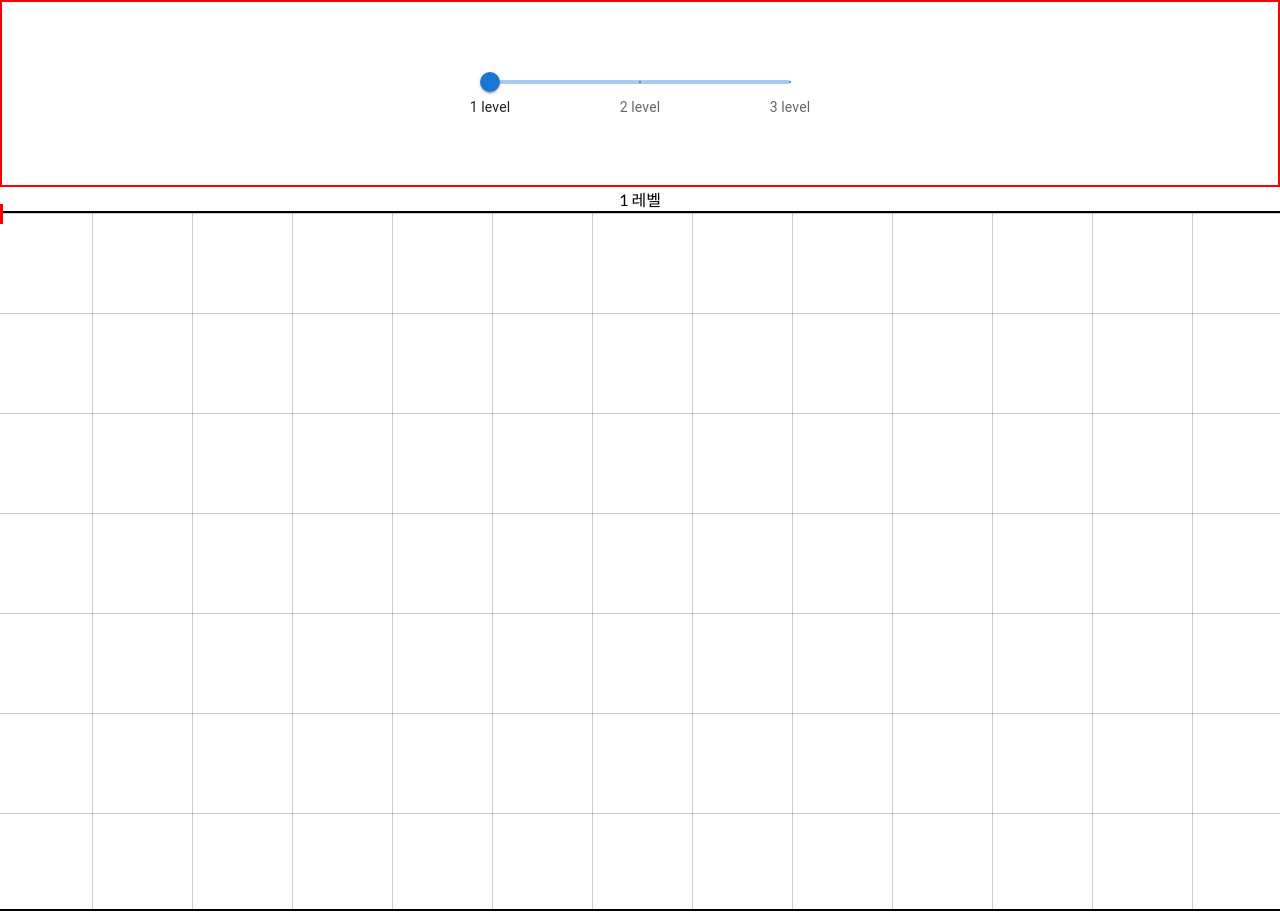
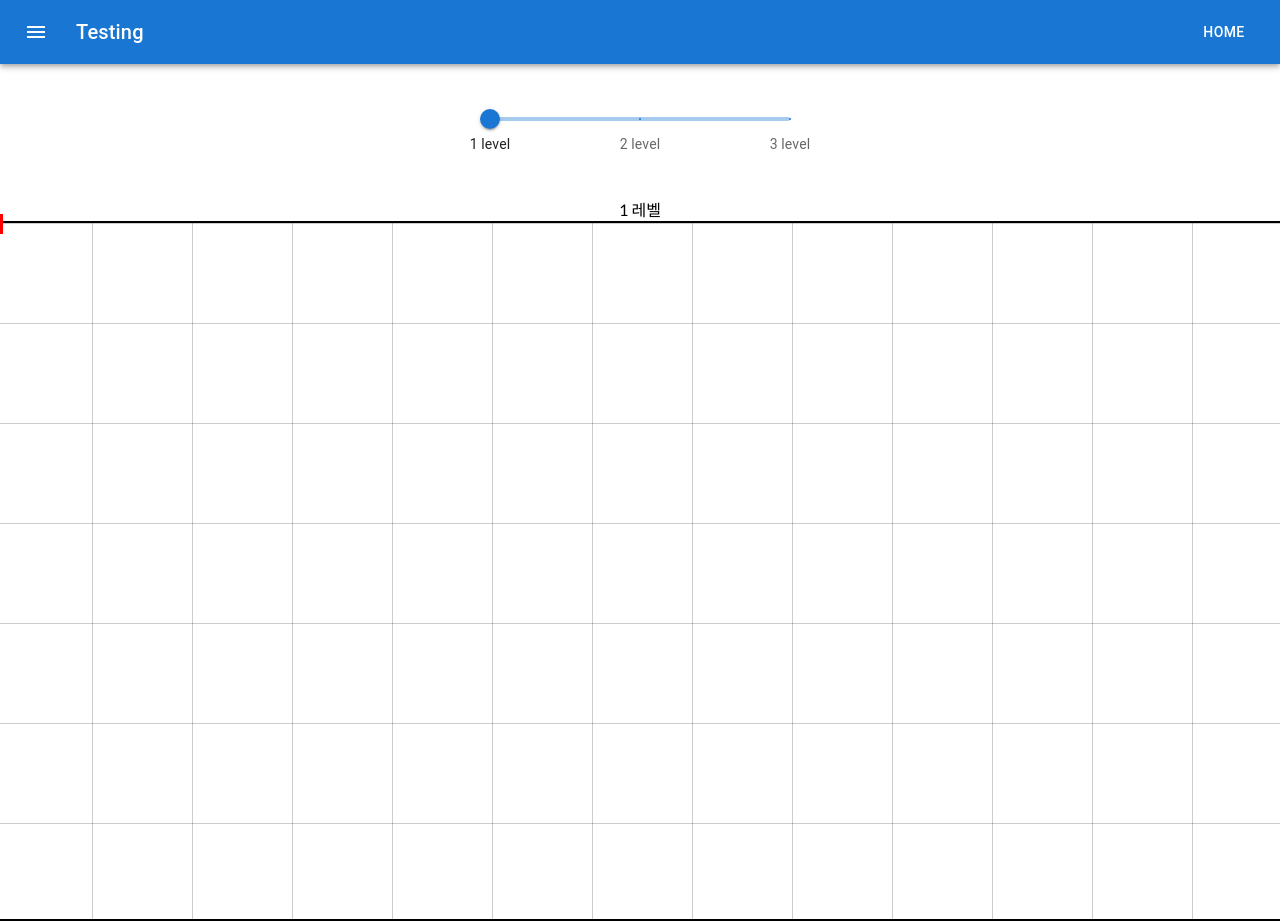
Before and after one commit to ejPark43/capstone2-practice, a React (Create React App) app: page /gridLevel in a window 1280 px wide. Built offline with nearby package versions, Linux system fonts and the light colour scheme.

Commit message:
chore: 각 페이지에 Appbar 추가 및 홈 이동 라우팅 설정

```diff
--- a/src/ChessboardPage/components/Chessboard.tsx
+++ b/src/ChessboardPage/components/Chessboard.tsx
@@ -2,6 +2,7 @@
 import React, { JSX, useEffect, useRef, useState } from "react";
 import Tile from "./Tile/Tile.tsx";
 import styled from "styled-components";
+import ButtonAppBar from "../../SidePanelPage/components/ButtonAppBar.tsx";
 
 const verticalAxis = [1, 2, 3, 4, 5, 6, 7, 8];
 const horizontalAxis = ["a", "b", "c", "d", "e", "f", "g", "h"];
@@ -138,6 +139,8 @@ export default function Chessboard() {
   }
 
   return (
+    <>
+      <ButtonAppBar />
       <Container>
         <ChessboardBase
           onMouseMove={(e) => movePiece(e)}
@@ -149,6 +152,7 @@ export default function Chessboard() {
           {board}
         </ChessboardBase>
       </Container>
+    </>
   );
 }
 
--- a/src/GridLevelPage/GridLevelPage.tsx
+++ b/src/GridLevelPage/GridLevelPage.tsx
@@ -2,11 +2,13 @@ import React, { useState } from "react";
 import DiscreteSlider from "./components/DescreteSlider.tsx";
 import styled from "styled-components";
 import GridBoard from "./components/GridBoard.tsx";
+import ButtonAppBar from "../SidePanelPage/components/ButtonAppBar.tsx";
 
 function GridLevelPage() {
   const [value, setValue] = useState(1); // 부모에서 상태 관리
   return (
     <div>
+      <ButtonAppBar />
       <SliderBar>
         <DiscreteSlider setValue={setValue} />
       </SliderBar>
@@ -20,6 +22,6 @@ export default GridLevelPage;
 const SliderBar = styled.div`
   display: flex;
   justify-content: center;
-  padding: 65px;
-  border: 2px solid red;
+  padding: 40px;
+  /* border: 2px solid red; */
 `;
--- a/src/SidePanelPage/components/ButtonAppBar.tsx
+++ b/src/SidePanelPage/components/ButtonAppBar.tsx
@@ -18,13 +18,16 @@ export default function ButtonAppBar() {
             color="inherit"
             aria-label="menu"
             sx={{ mr: 2 }}
+            href="/"
           >
             <MenuIcon />
           </IconButton>
           <Typography variant="h6" component="div" sx={{ flexGrow: 1 }}>
-            News
+            Testing
           </Typography>
-          <Button color="inherit">Login</Button>
+          <Button color="inherit" href="/">
+            Home
+          </Button>
         </Toolbar>
       </AppBar>
     </Box>
```
Lines whose indentation alone changed are shown as unchanged.
